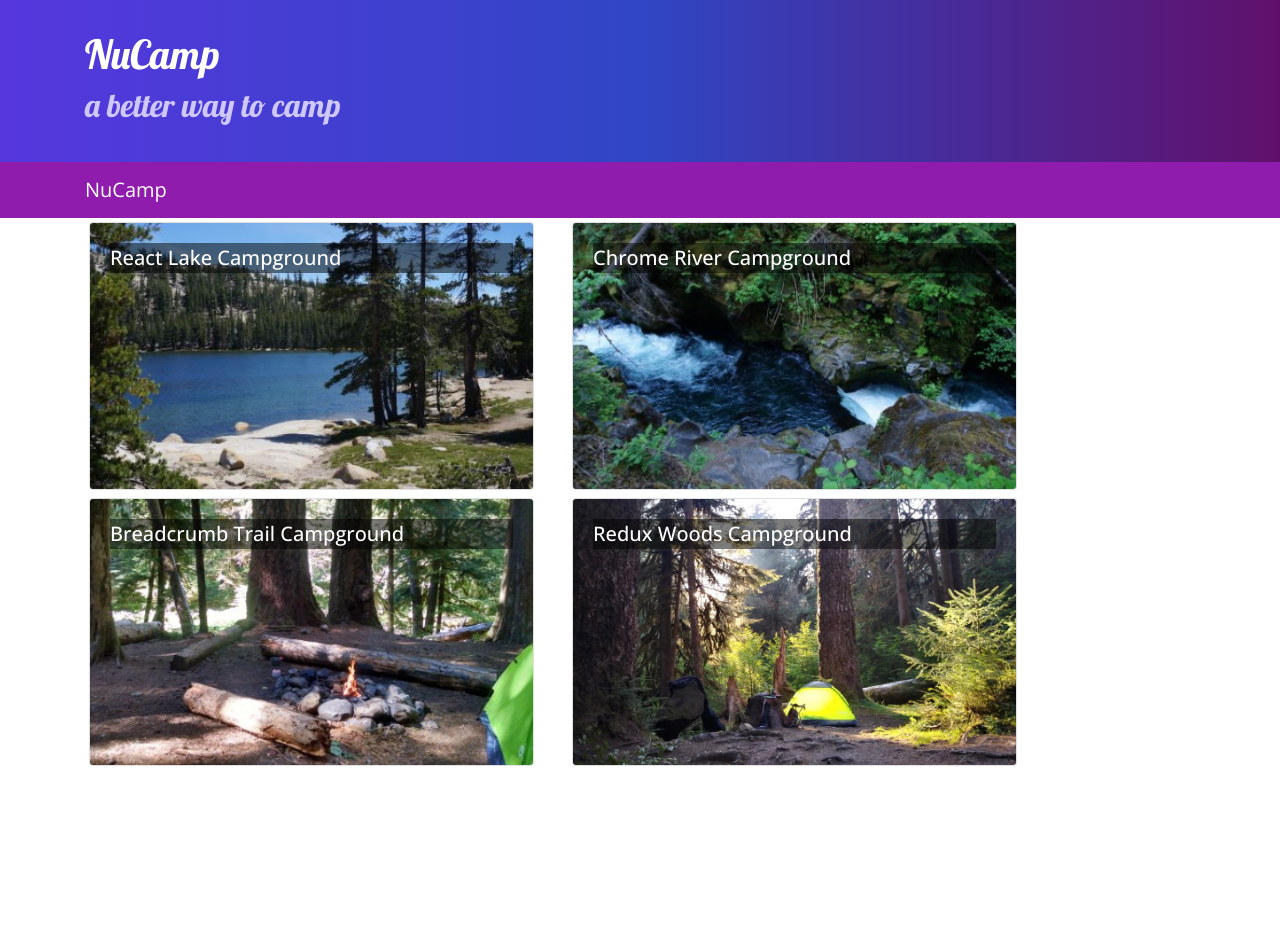
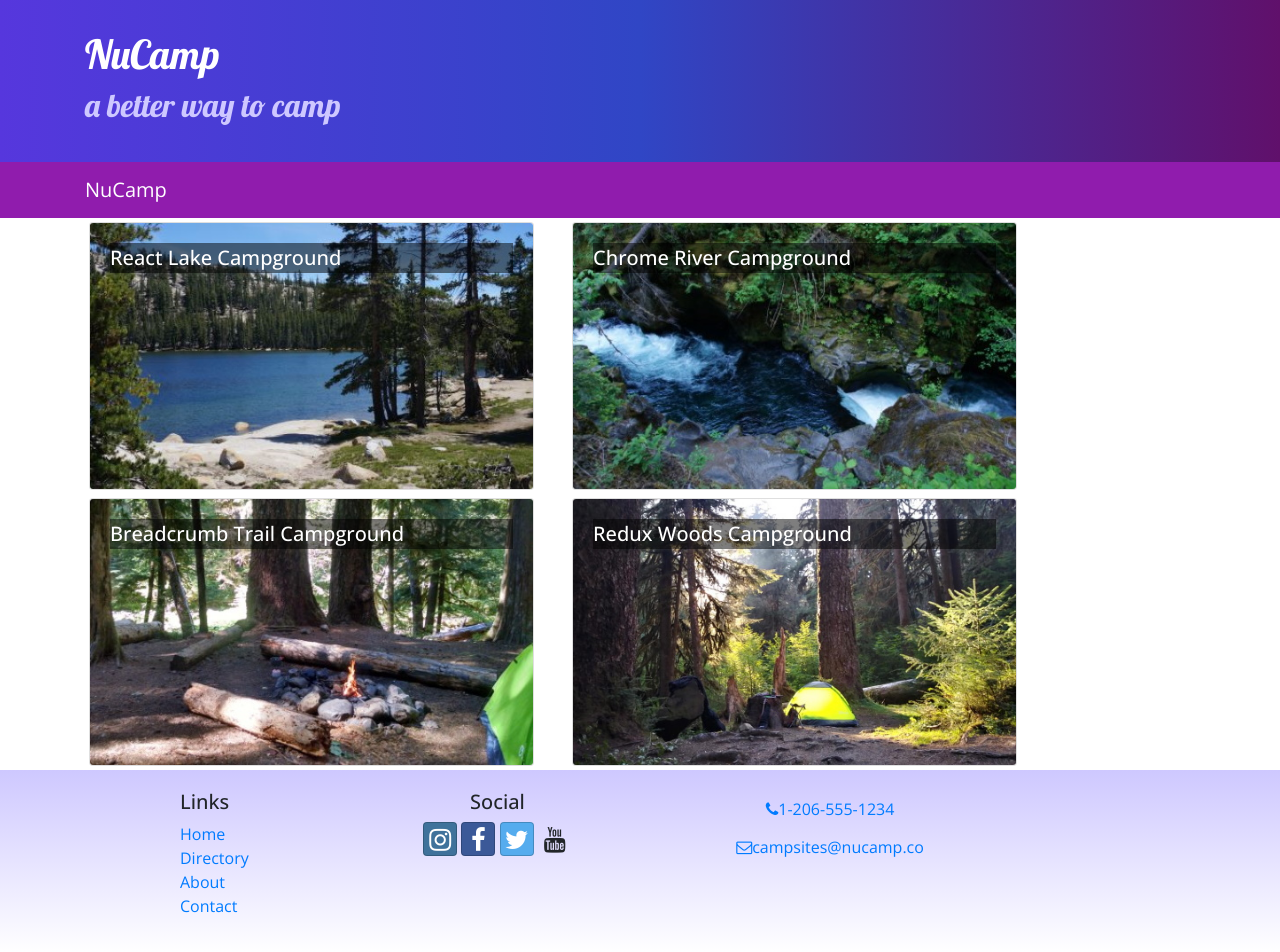
Before and after one commit to ToddMarino/NucampsiteReact, a React (Create React App) app: page / in a window 1280 px wide. Before the commit the page ends 800 px from the top, so only its background shows below. Built offline with nearby package versions, Linux system fonts and the light colour scheme.

Commit message:
Header and Footer: completed

```diff
--- a/package.json
+++ b/package.json
@@ -12,6 +12,7 @@
     "react": "^17.0.2",
     "react-dom": "^17.0.2",
     "react-popper": "1.3.6",
+    "react-router-dom": "5.2.0",
     "react-scripts": "4.0.3",
     "reactstrap": "8.5.1",
     "typeface-lobster": "^1.1.13",
--- a/src/App.js
+++ b/src/App.js
@@ -1,14 +1,17 @@
 import React, { Component } from 'react';
 import Main from './components/MainComponent';
+import { BrowserRouter } from 'react-router-dom';
 import './App.css';
 
 class App extends Component {
 
     render() {
         return (
-            <div className="App">
-                <Main />
-            </div>
+            <BrowserRouter>
+                <div className="App">
+                    <Main />
+                </div>
+            </BrowserRouter>
         );
     };
 }
--- a/src/components/CampsiteInfoComponent.js
+++ b/src/components/CampsiteInfoComponent.js
@@ -30,7 +30,7 @@ function RenderComments({comments}) {
                     </p>
                     </div>
                     );
-                })};
+                })}
                 </div>
         );
     }
--- /dev/null
+++ b/src/components/FooterComponent.js
@@ -0,0 +1,35 @@
+/* eslint-disable jsx-a11y/anchor-is-valid */
+import React from 'react';
+
+function Footer(props) {
+  return (
+    <footer className="site-footer">
+      <div className="container">
+        <div className="row">
+          <div className="col-4 col-sm-2 offset-1">
+            <h5>Links</h5>
+            <ul className="list-unstyled">
+              <li><a href="#">Home</a></li>
+              <li><a href="#">Directory</a></li>
+              <li><a href="#">About</a></li>
+              <li><a href="#">Contact</a></li>
+            </ul>
+          </div>
+          <div className="col-6 col-sm-3 text-center">
+            <h5>Social</h5>
+            <a className="btn btn-social-icon btn-instagram" href="http://instagram.com/"><i className='fa fa-instagram'></i></a>{' '}
+            <a className="btn btn-social-icon btn-facebook" href="http://www.facebook.com"><i className='fa fa-facebook'></i></a>{' '}
+            <a className="btn btn-social-icon btn-twitter" href="http://twitter.com"><i className='fa fa-twitter'></i></a>{' '}
+            <a className="btn btn-social-icon btn-youtube" href="http://youtube.com"><i className='fa fa-youtube'></i></a>
+          </div>
+          <div className="col-sm-4 text-center">
+            <a href="tel:+12065551234" role="button" className="btn btn-link"><i className="fa fa-phone" />1-206-555-1234</a><br />
+            <a href="mailto:notreal@notreal.co" type="button" className="btn btn-link"><i className="fa fa-envelope-o" />campsites@nucamp.co</a>
+          </div>
+        </div>
+      </div>
+    </footer>
+  );
+}
+
+export default Footer;
--- /dev/null
+++ b/src/components/HomeComponent.js
@@ -0,0 +1,11 @@
+import React from 'react';
+
+function Home(props) {
+    return (
+      <div className="container">
+        <h4>Home</h4>
+      </div>
+    );
+}
+
+export default Home;
--- a/src/components/MainComponent.js
+++ b/src/components/MainComponent.js
@@ -2,6 +2,8 @@ import React, { Component } from 'react';
 import Directory from './DirectoryComponent';
 import CampsiteInfo from './CampsiteInfoComponent';
 import Header from './HeaderComponent';
+import Footer from './FooterComponent';
+import Home from './HomeComponent';
 import {CAMPSITES} from '../shared/campsites';
 
 class Main extends Component {
@@ -23,6 +25,7 @@ class Main extends Component {
                 <Header />
                 <Directory campsites={this.state.campsites} onClick={campsiteId => this.onCampsiteSelect(campsiteId)} />
                 <CampsiteInfo campsite={this.state.campsites.filter(campsite => campsite.id === this.state.selectedCampsite)[0]} />
+                <Footer />
             </div>
         );
     }
--- a/src/shared/campsites.js
+++ b/src/shared/campsites.js
@@ -175,4 +175,4 @@ export const CAMPSITES = [
             }
         ]
     }
-];
+]
```
Also changed, not shown: 1 other file (tests, documents, lock files or other folders).
